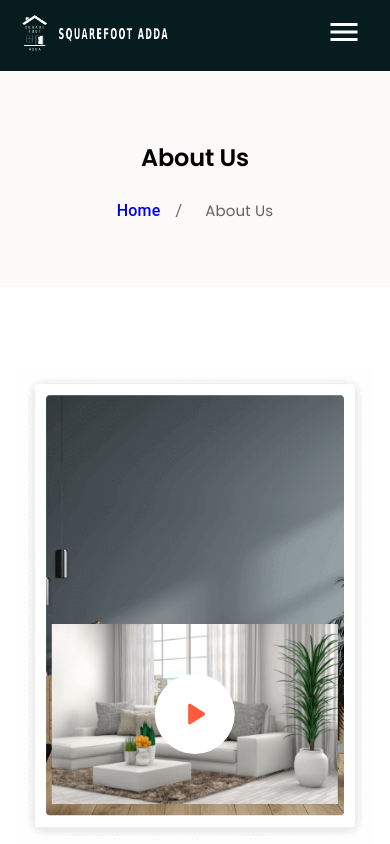
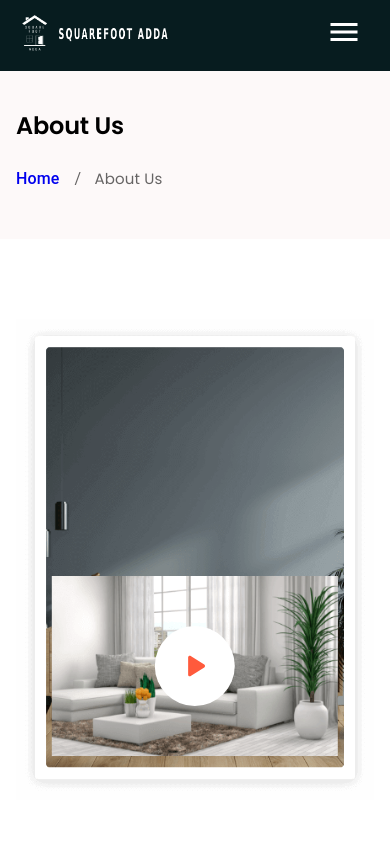
Before and after one commit to davidbaraiya/sqf-adda, a React (Vite) app: page /about in a window 390 px wide. Shown: the top 844 px of the page. Built offline with nearby package versions, Linux system fonts and the light colour scheme.

Commit message:
change in css

```diff
--- a/src/App.css
+++ b/src/App.css
@@ -44,6 +44,7 @@ h3 {
 
 .img-grp .img-wrapper img {
   width: 100%;
+  max-width: 100%;
   height: 100%;
   display: block;
   object-fit: cover;
@@ -62,3 +63,20 @@ swiper-slide {
   }
 
 }
+
+@media (max-width:500px) {
+  .img-grp {
+    flex-wrap: wrap;
+  }
+
+  .img-grp .img-wrapper {
+    width: 100%;
+    max-width: 100%;
+  }
+
+  .hm-svc-container {
+    padding-top: 3rem !important;
+    padding-bottom: 3rem !important;
+  }
+
+}
--- a/src/assets/styles/contact.css
+++ b/src/assets/styles/contact.css
@@ -48,6 +48,10 @@
   background-color: #efd7d729;
   padding-top: 9rem;
   padding-bottom: 4rem;
+}
+
+.cont-container ol li:last-child {
+  margin-left: 5px !important;
 }
 
 .cont-container ol li:first-child {
@@ -110,8 +114,14 @@
   .cont-head {
     display: flex;
     flex-direction: column;
-    align-items: center;
+    /* align-items: center; */
     gap: 1rem;
+  }
+
+  .cont-container {
+    background-color: #efd7d729;
+    padding-top: 7rem;
+    padding-bottom: 3rem;
   }
 }
 
--- a/src/assets/styles/home.css
+++ b/src/assets/styles/home.css
@@ -122,7 +122,7 @@
   color: var(--wh-color);
   font-size: 2.5rem !important;
   font-weight: 700;
-  margin-bottom: 15px;
+  margin-bottom: 25px;
   text-transform: capitalize;
   text-align: center;
 }
@@ -132,12 +132,12 @@
   flex-wrap: wrap;
   align-items: center;
   justify-content: center;
-  gap: 0.5rem;
+  gap: 1rem 1.5rem;
 }
 
 .hm-hero-btns-group .home-btn {
-  padding: 10px 25px;
-  font-weight: 700;
+  padding: 10px 22px;
+  font-weight: 600;
   font-size: var(--sm-sz);
   border-radius: 0;
   text-decoration: none;
--- a/src/pages/Details/property.css
+++ b/src/pages/Details/property.css
@@ -152,7 +152,6 @@ li {
   color: var(--wh-color) !important;
   background-color: var(--scnd-color) !important;
   text-transform: capitalize !important;
-  margin-bottom: 20px;
   -webkit-border-radius: 5px !important;
   -moz-border-radius: 5px !important;
   -ms-border-radius: 5px !important;
```
